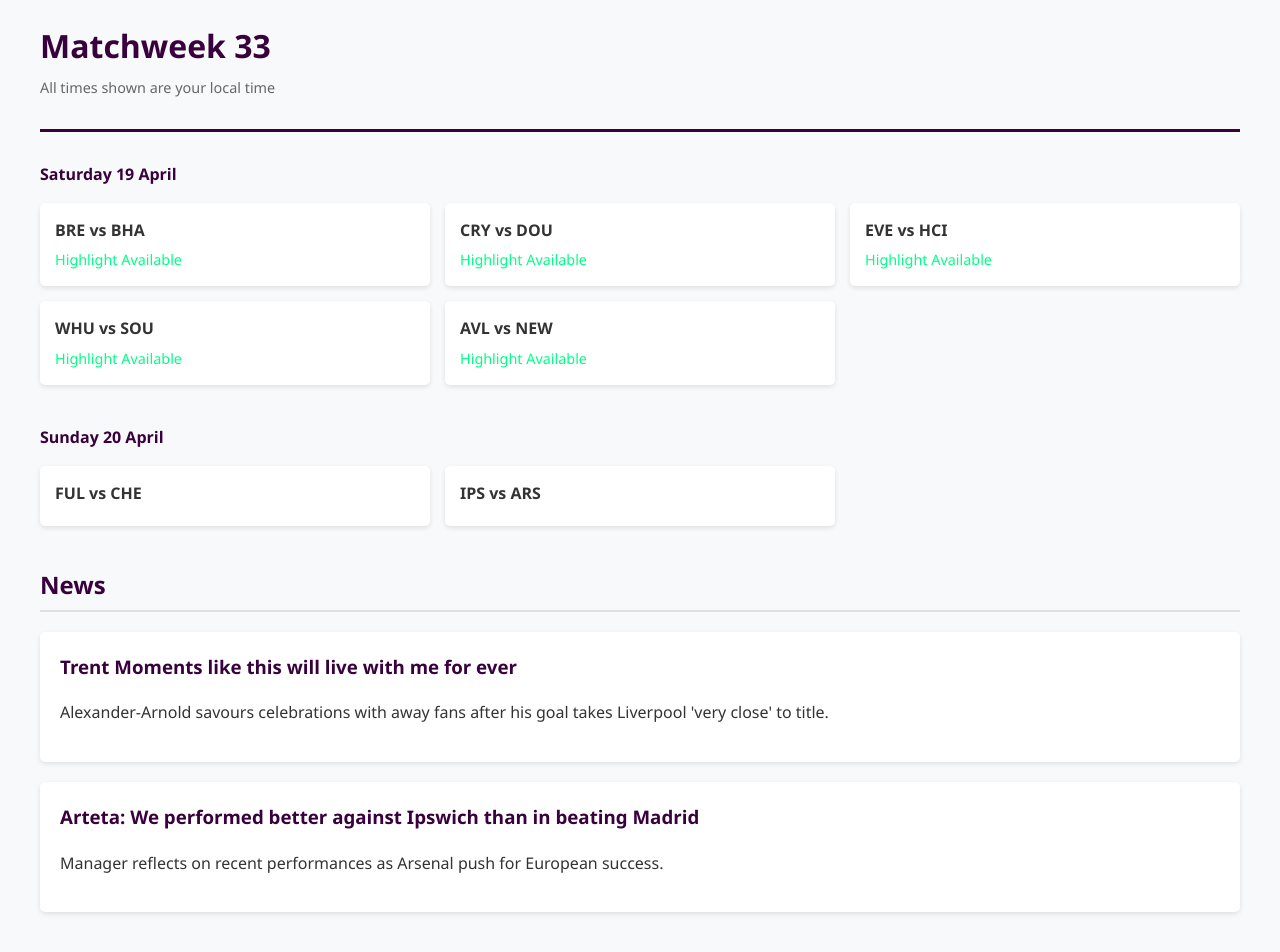
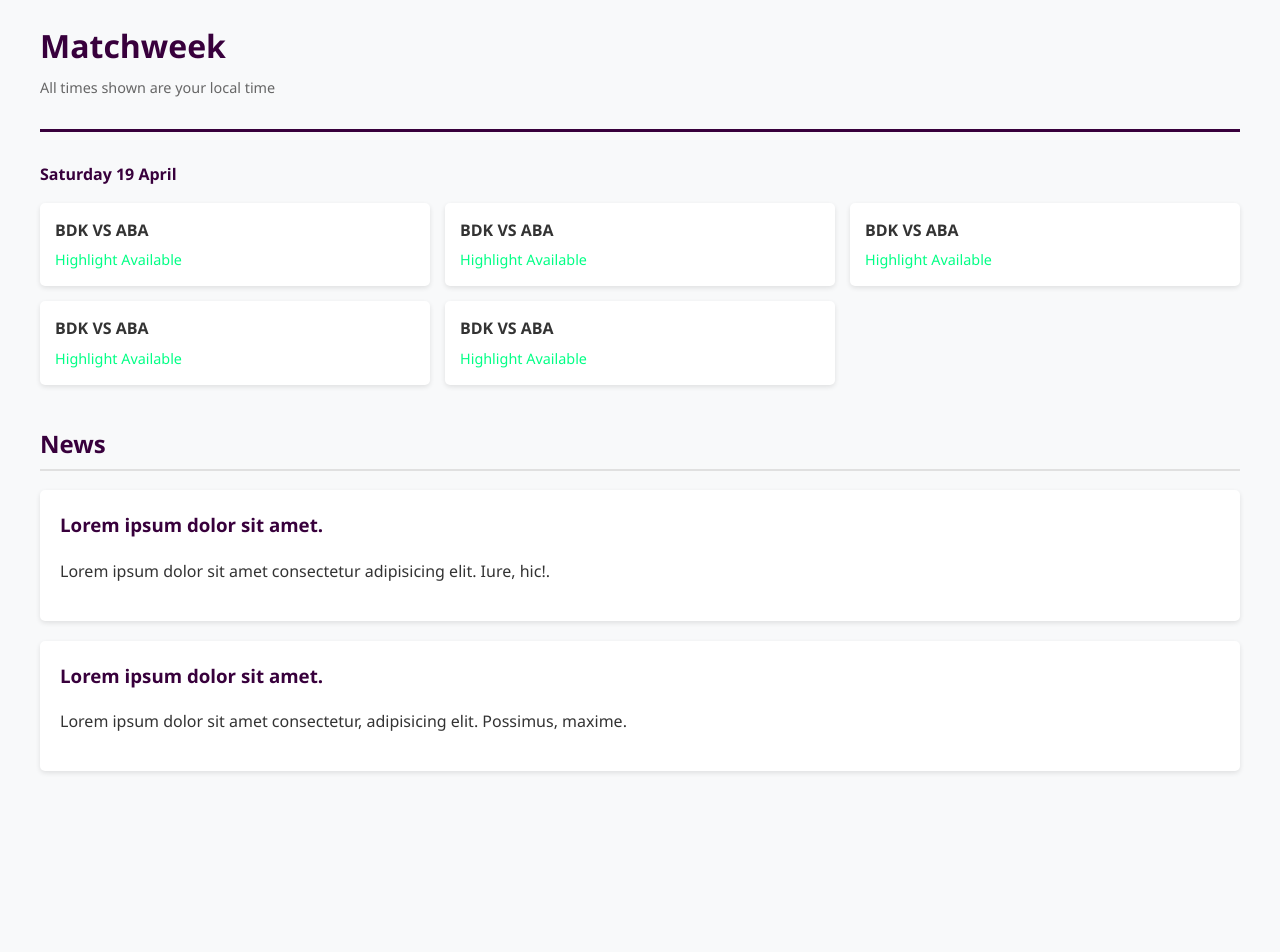
Before and after one commit to BadhanRoy/Bangla-Byte, a PHP site: page /explore.php in a window 1280 px wide. After the commit the page ends 773 px from the top, so only its background shows below. Run offline with PHP 8.4, Linux system fonts and the light colour scheme.

Commit message:
front part

```diff
--- a/explore.php
+++ b/explore.php
@@ -105,7 +105,7 @@
 </head>
 <body>
     <header>
-        <h1>Matchweek 33</h1>
+        <h1>Matchweek </h1>
         <div class="time-note">All times shown are your local time</div>
     </header>
 
@@ -113,50 +113,40 @@
         <div class="matchday-header">Saturday 19 April</div>
         <div class="matches">
             <div class="match">
-                <div class="teams">BRE vs BHA</div>
+                <div class="teams">BDK VS ABA</div>
                 <div class="highlight">Highlight Available</div>
             </div>
             <div class="match">
-                <div class="teams">CRY vs DOU</div>
+                <div class="teams">BDK VS ABA</div>
                 <div class="highlight">Highlight Available</div>
             </div>
             <div class="match">
-                <div class="teams">EVE vs HCI</div>
+                <div class="teams">BDK VS ABA</div>
                 <div class="highlight">Highlight Available</div>
             </div>
             <div class="match">
-                <div class="teams">WHU vs SOU</div>
+                <div class="teams">BDK VS ABA</div>
                 <div class="highlight">Highlight Available</div>
             </div>
             <div class="match">
-                <div class="teams">AVL vs NEW</div>
+                <div class="teams">BDK VS ABA</div>
                 <div class="highlight">Highlight Available</div>
             </div>
         </div>
     </section>
 
-    <section class="matchday">
-        <div class="matchday-header">Sunday 20 April</div>
-        <div class="matches">
-            <div class="match">
-                <div class="teams">FUL vs CHE</div>
-            </div>
-            <div class="match">
-                <div class="teams">IPS vs ARS</div>
-            </div>
-        </div>
-    </section>
+
 
     <section class="news-section">
         <h2>News</h2>
         <div class="news-item">
-            <h3>Trent Moments like this will live with me for ever</h3>
-            <p>Alexander-Arnold savours celebrations with away fans after his goal takes Liverpool 'very close' to title.</p>
+            <h3>Lorem ipsum dolor sit amet.</h3>
+            <p>Lorem ipsum dolor sit amet consectetur adipisicing elit. Iure, hic!.</p>
         </div>
 
         <div class="news-item">
-            <h3>Arteta: We performed better against Ipswich than in beating Madrid</h3>
-            <p>Manager reflects on recent performances as Arsenal push for European success.</p>
+            <h3>Lorem ipsum dolor sit amet.</h3>
+            <p>Lorem ipsum dolor sit amet consectetur, adipisicing elit. Possimus, maxime.</p>
         </div>
     </section>
 </body>
```
Also changed, not shown: index.html (renamed from index.php, +5 -5 lines), clubweb/bdk.html (renamed from clubweb/bdk.php), matchweek.html (renamed from matchweek.php), table.html (renamed from table.php), transfer.html (renamed from transfer.php), video.html (renamed from video.php).
